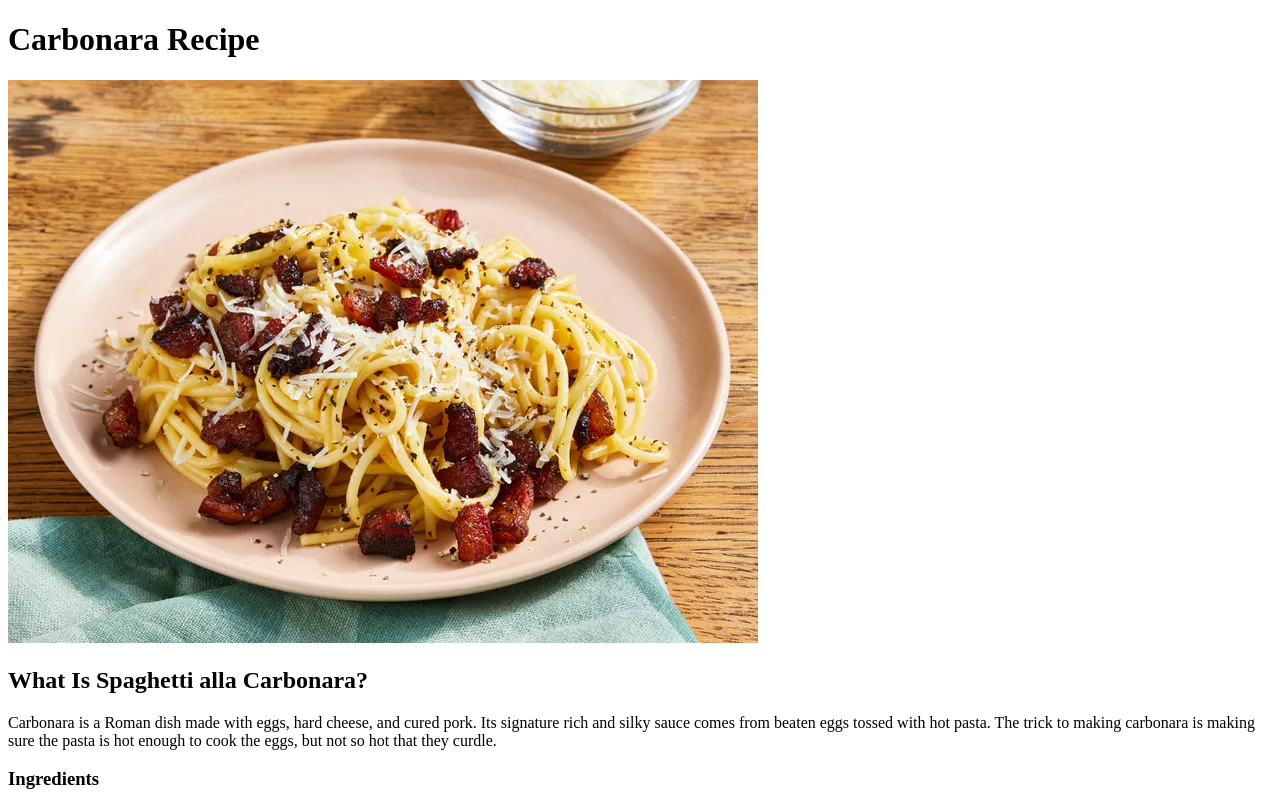
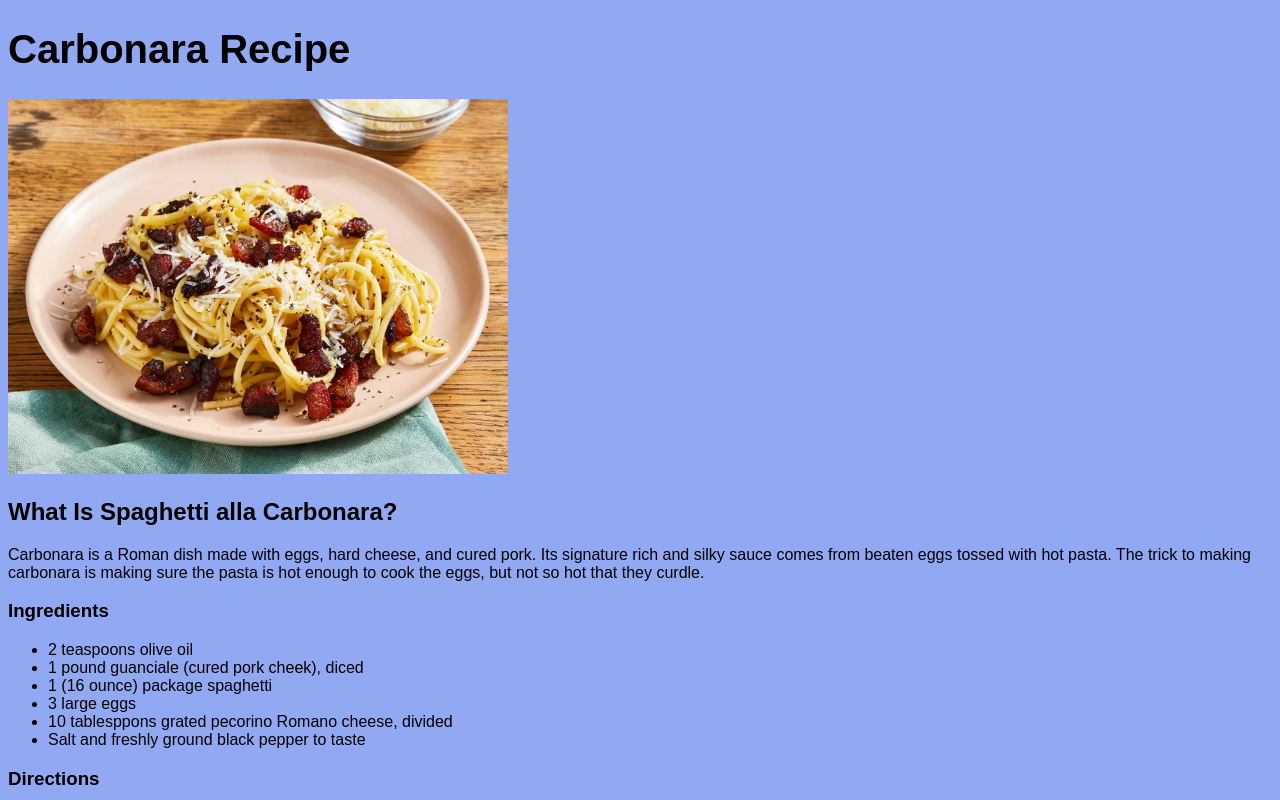
Before and after one commit to mdj10/odin-recipes, a plain HTML site: page recipes/carbonara.html in a window 1280 px wide. Shown: the top 800 px of the page. Drawn offline with Linux system fonts and the light colour scheme.

Commit message:
Create stylesheet, add styles to index and recipes
Add basic styles to the recipe documents as well
as the index.

```diff
--- a/recipes/carbonara.html
+++ b/recipes/carbonara.html
@@ -3,6 +3,7 @@
     <head>
         <meta charset="utf-8">
         <title>Carbonara Recipe</title>
+        <link rel="stylesheet" href="../style.css">
     </head>
 
     <body>
--- /dev/null
+++ b/style.css
@@ -0,0 +1,18 @@
+body {
+    font-family: Arial, sans-serif;
+    background-color: rgb(145, 168, 243);
+}
+
+h1 {
+    color: black;
+    font-size: 40px;
+}
+
+.links {
+    font-size: 20px;
+}
+
+img {
+    height: auto;
+    width: 500px;
+}
```
Also changed, not shown: index.html (+2 -1 lines), recipes/jamaican-oxtail.html (+1 -0 lines), recipes/tater-tot-and-bacon-casserole.html (+1 -0 lines).
